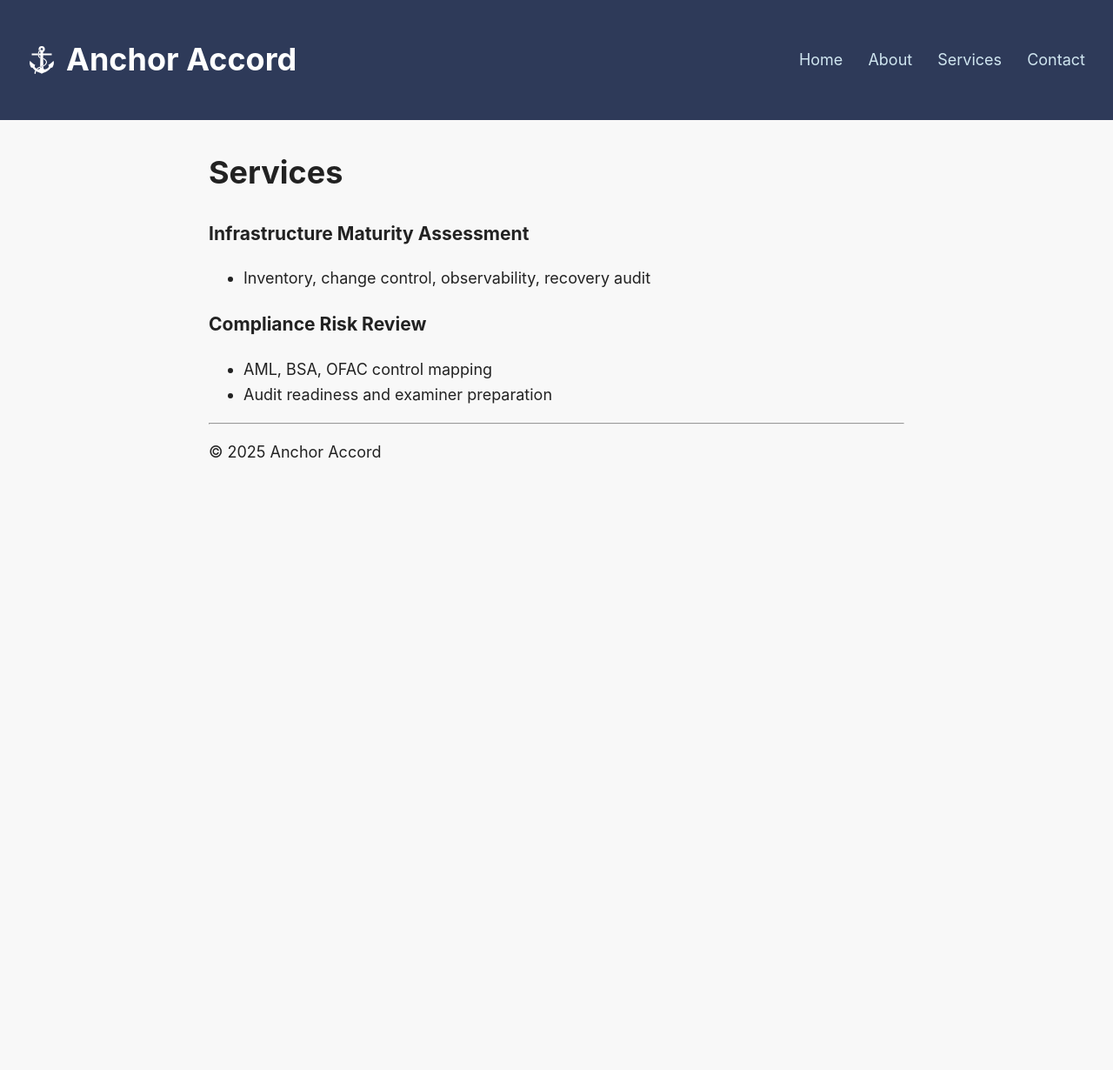
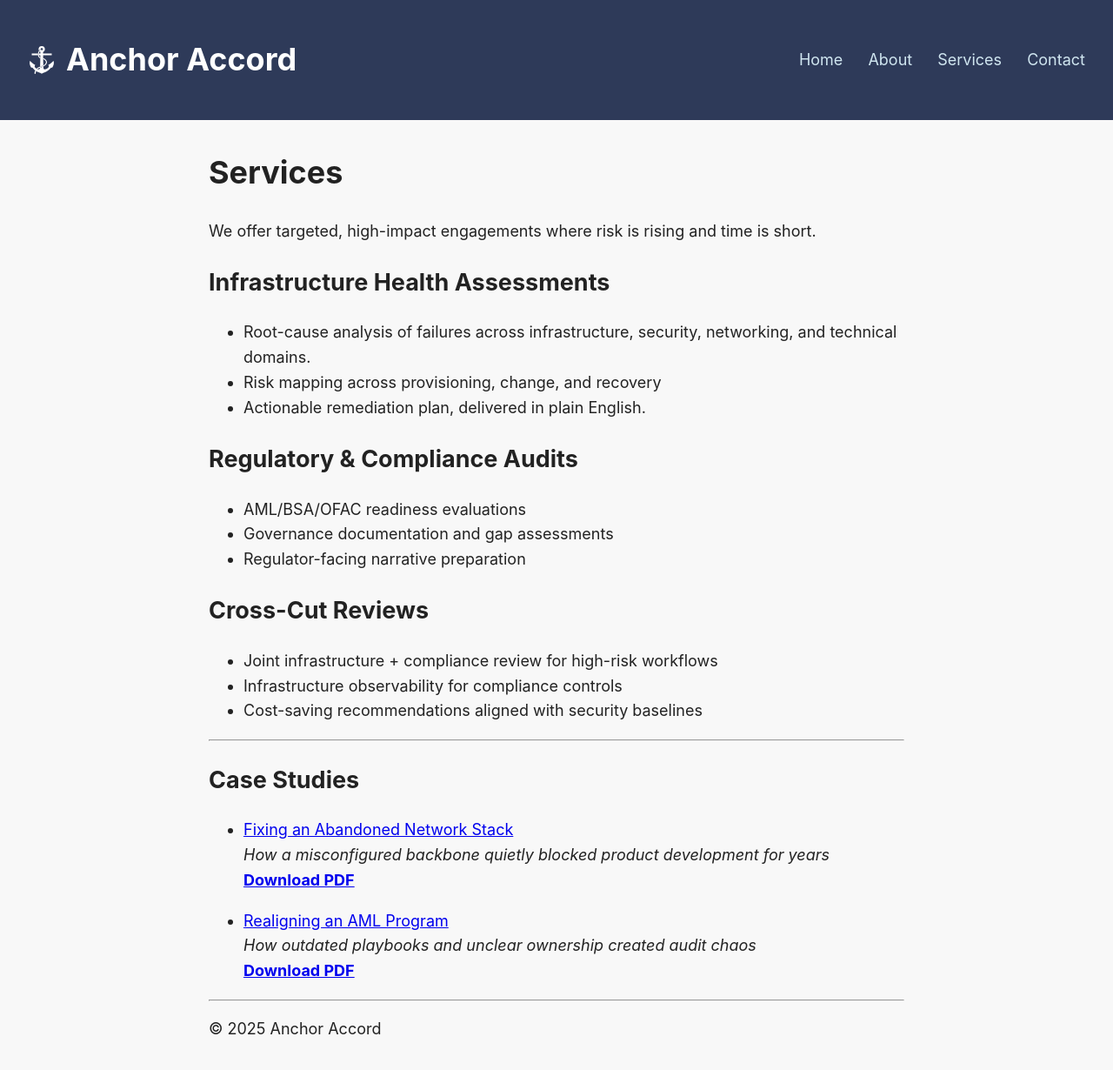
Before and after one commit to urgdog/anchoraccord, a Jekyll site: the page built from services.md, in a window 1280 px wide. Shown: the whole page at 87% size. Built offline with Jekyll 4.4.1, drawn with Linux system fonts in a browser that asks for light colours; before the commit the page ends 900 px from its top, so only the background shows below that.

Commit message:
content filler

```diff
--- a/services.md
+++ b/services.md
@@ -3,9 +3,33 @@ layout: default
 title: Services
 ---
 
-### Infrastructure Maturity Assessment
-- Inventory, change control, observability, recovery audit
+We offer targeted, high-impact engagements where risk is rising
+and time is short.
 
-### Compliance Risk Review
-- AML, BSA, OFAC control mapping
-- Audit readiness and examiner preparation
+## Infrastructure Health Assessments
+- Root-cause analysis of failures across infrastructure, security,
+networking, and technical domains.
+- Risk mapping across provisioning, change, and recovery
+- Actionable remediation plan, delivered in plain English.
+
+## Regulatory & Compliance Audits
+- AML/BSA/OFAC readiness evaluations
+- Governance documentation and gap assessments
+- Regulator-facing narrative preparation
+
+## Cross-Cut Reviews
+- Joint infrastructure + compliance review for high-risk workflows
+- Infrastructure observability for compliance controls
+- Cost-saving recommendations aligned with security baselines
+
+---
+
+## Case Studies
+
+- [Fixing an Abandoned Network Stack](./case-network-demo.md)
+  _How a misconfigured backbone quietly blocked product development for years_
+  **[Download PDF](/assets/pdfs/haunted-network.pdf)**
+
+- [Realigning an AML Program](./case-fcc-alignment.md)
+  _How outdated playbooks and unclear ownership created audit chaos_
+  **[Download PDF](/assets/pdfs/fcc-alignment.pdf)**
```
Also changed, not shown: about.md (+36 -1 lines), contact.md (+6 -2 lines), index.md (+21 -2 lines).
